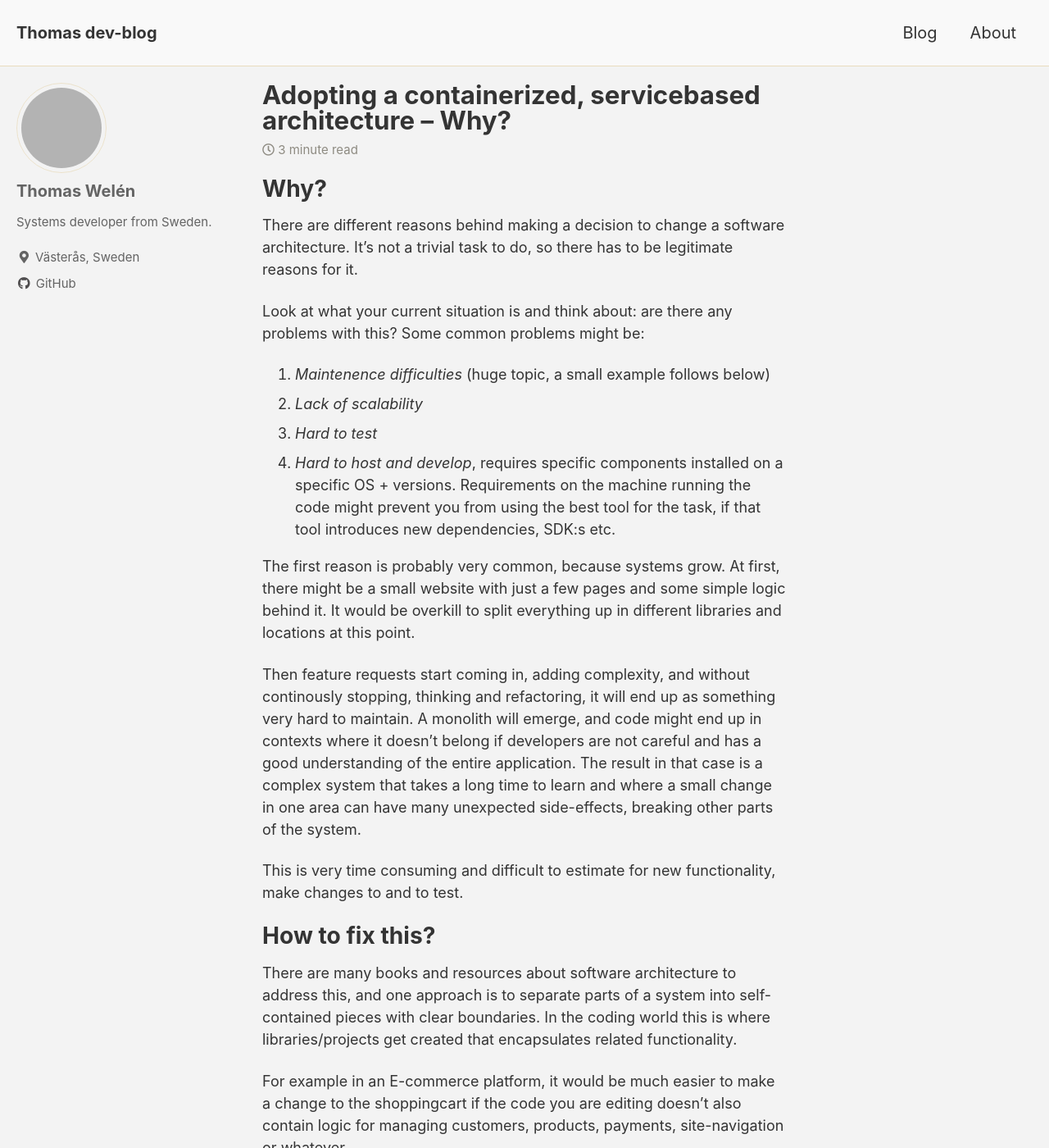
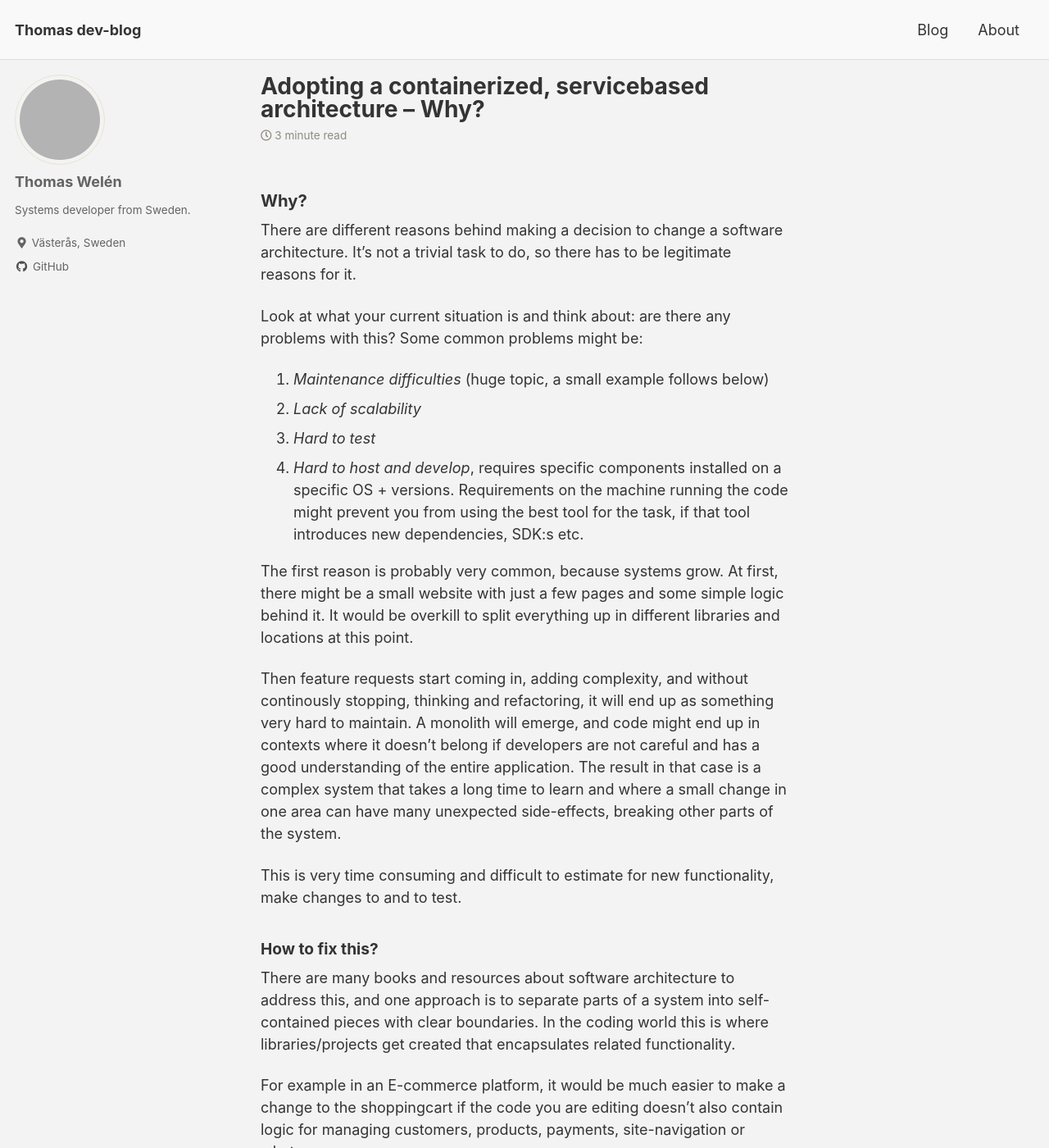
Before and after one commit to 2mas/2mas.github.io, a Jekyll site: the page built from _posts/2021-01-02-adopting-a-containerized-servicebased-architecture-why.md, in a window 1280 px wide and 1400 px high. Shown: the whole window at 82% size. Built offline with Jekyll 4.4.1, drawn with Linux system fonts in a browser that asks for light colours; cached includes are drawn as plain includes; comment, search, counter and statistics services are not loaded; grey boxes are pictures that could not be loaded.

Commit message:
Minor adjustments

```diff
--- a/_posts/2021-01-02-adopting-a-containerized-servicebased-architecture-why.md
+++ b/_posts/2021-01-02-adopting-a-containerized-servicebased-architecture-why.md
@@ -9,13 +9,13 @@ tags:
   - microservices
 ---
 
-# Why?
+###  Why?
 
 There are different reasons behind making a decision to change a software architecture. It's not a trivial task to do, so there has to be legitimate reasons for it.
 
 Look at what your current situation is and think about: are there any problems with this? Some common problems might be:
 
-1. _Maintenence difficulties_ (huge topic, a small example follows below)
+1. _Maintenance difficulties_ (huge topic, a small example follows below)
 2. _Lack of scalability_
 3. _Hard to test_
 4. _Hard to host and develop_, requires specific components installed on a specific OS + versions. Requirements on the machine running the code might prevent you from using the best tool for the task, if that tool introduces new dependencies, SDK:s etc.
@@ -26,22 +26,22 @@ Then feature requests start coming in, adding complexity, and without continousl
 
 This is very time consuming and difficult to estimate for new functionality, make changes to and to test.
 
-# How to fix this?
+#### How to fix this?
 There are many books and resources about software architecture to address this, and one approach is to separate parts of a system into self-contained pieces with clear boundaries. In the coding world this is where libraries/projects get created that encapsulates related functionality.
 
 For example in an E-commerce platform, it would be much easier to make a change to the shoppingcart if the code you are editing doesn't also contain logic for managing customers, products, payments, site-navigation or whatever.
 
-## Enter services
+#### Enter services
 This is where a _service-oriented architecture_ (SOA) can help. The point of this architecture is to isolate areas of a system into their own services that run independently. This works very well with a containerized approach because if the shoppingcart-code gets packaged in its own container, it forces a clear way to interact with it by exposing endpoints. As long as those endpoints remains and responds correctly, you can't mess up any other parts of the system when making changes to just the shoppingcart.
 
 It's called a _microservice-architecture_ when these services are very small and keeps their own data. The shoppingcart-service has only one job and it will be easier to maintain, test, monitor and scale if needed.
 
 So, when planning for a change in the shoppingcart-area, you won't have to worry about possibly breaking the product-catalog. It also provides the option to scale just a single part of an application since every container runs independently.
 
-### Hosting and development benefits
+#### Hosting and development benefits
 Another important benefit is that a container works the same wherever it's being run. This means there are more options for hosting, and no more "works on my machine" requiring exact versions of OS, SDK:s, programs and tools locally installed on dev-machines and on servers in order to run. And if one service goes down, the entire system won't follow anymore, since they run in different processes on perhaps different hosts.
 
-### Generally
+#### Generally
 There are Linux and Windows containers and both can't be run on the same container runtime at the same time, so you would have to pick a path (you can have a Windows-container environment and another Linux-container environment working together with Kubernetes, but they would run on different servers/nodes).
 
 I recommend that you choose Linux-containers unless you have specific reasons not to, like containerizing existing legacy applications without a rewrite or relying heavily on Windows-only services. This is because most technologies/runtimes/languages are being made to run in a Linux environment. The earlier exceptions of the .NET Framework is getting legacy since all paths of .NET going forward is as .NET core/5, that is a cross-platform runtime.
--- a/_sass/2mas.scss
+++ b/_sass/2mas.scss
@@ -1,7 +1,7 @@
 // $header-bg: #3b4659;
 
 html {
-  font-size: 20px;;
+  font-size: 18px;
 }
 
 // .masthead {
```
Also changed, not shown: README.md (+2 -2 lines), _pages/index.md (+1 -1 lines).
